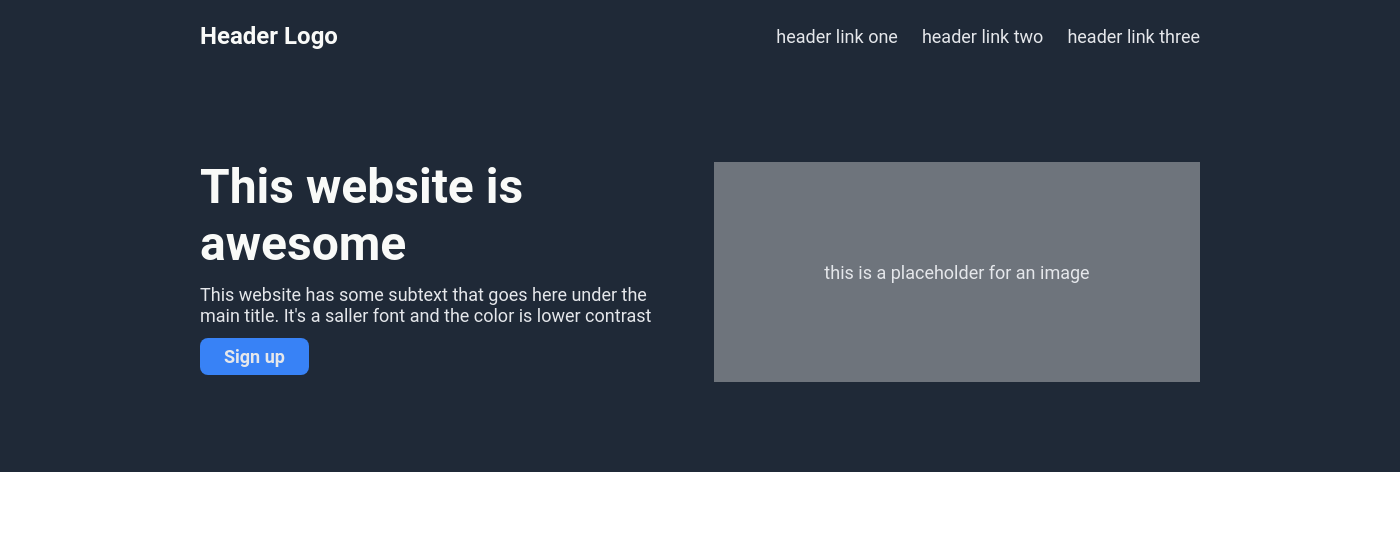
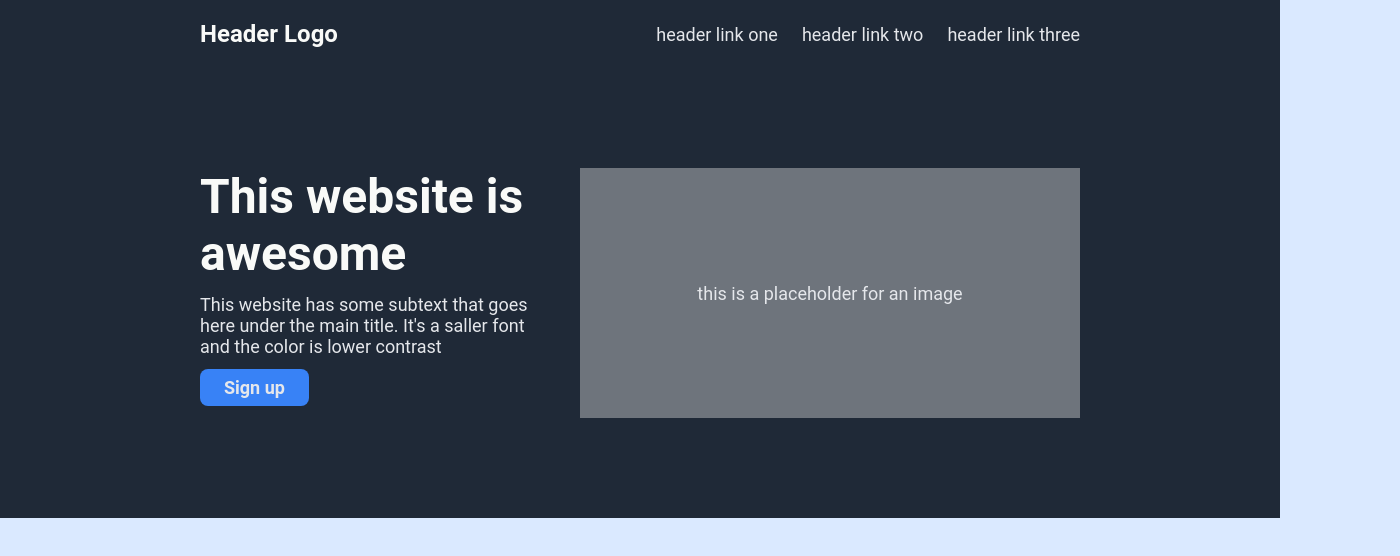
Before and after one commit to sfratczak/odin-landing-page, a plain HTML site: page index.html in a window 1280 px wide. Shown: the whole page, 1400 px wide, since content can reach past the window. Drawn offline with Linux system fonts and the light colour scheme.

Commit message:
Fix Flexbox in Header, Hero section.

```diff
--- a/index.html
+++ b/index.html
@@ -8,13 +8,11 @@
   <body>
     <div class="header">
       <div class="header-logo">Header Logo</div>
-      <div class="header-links">
-        <ul>
-          <li><a href="#" class="textstyle-small">header link one</a></li>
-          <li><a href="#" class="textstyle-small">header link two</a></li>
-          <li><a href="#" class="textstyle-small">header link three</a></li>
-        </ul>
-      </div>
+      <ul class="header-links">
+        <li><a href="#" class="textstyle-small">header link one</a></li>
+        <li><a href="#" class="textstyle-small">header link two</a></li>
+        <li><a href="#" class="textstyle-small">header link three</a></li>
+      </ul>
     </div>
     <div class="hero-section">
       <div class="hero-left">
--- a/styles.css
+++ b/styles.css
@@ -5,7 +5,8 @@
 }
 
 body {
-    width: 1400px;
+    max-width: 1400px;
+    background-color: #dae9ff;
     display: flex;
     flex-direction: column;
     margin: 0 auto;
@@ -26,8 +27,7 @@ button {
 
 /* HEADER */
 .header {
-    height: 72px;
-    padding: 0 200px;
+    padding: 20px 200px;
     background-color: #1F2937;
     display: flex;
     justify-content: space-between;
@@ -38,31 +38,28 @@ button {
     font-size: 24px;
     font-weight: bold;
     color: #F9FAF8;
+    flex: none;
+    padding-right: 24px;
 }
 
-.header ul {
+.header-links {
     list-style-type: none;
     display: flex;
     gap: 24px;
 }
 
-.header a {
+.header-links a {
     text-decoration: none;
 }
 
 /* HERO SECTION */
 .hero-section {
-    height: 300px;
-    padding: 50px 200px;
+    padding: 100px 200px;
     background-color: #1F2937;
     display: flex;
-    justify-content: center;
+    justify-content: space-between;
     align-items: center;
     gap: 28px;
-}
-
-.hero-left {
-    flex: 1;
 }
 
 .hero-left * {
@@ -72,13 +69,14 @@ button {
 .hero-left h1 {
     font-size: 48px;
     font-weight: bolder;
-    color: #F9FAF8
+    color: #F9FAF8;
 }
 
 .hero-right {
-    height: 220px;
+    height: 250px;
+    width: 500px;
     background-color: rgb(110,116,124);
-    flex: 1;
+    flex: none;
     display: flex;
     justify-content: center;
     align-items: center;
```
